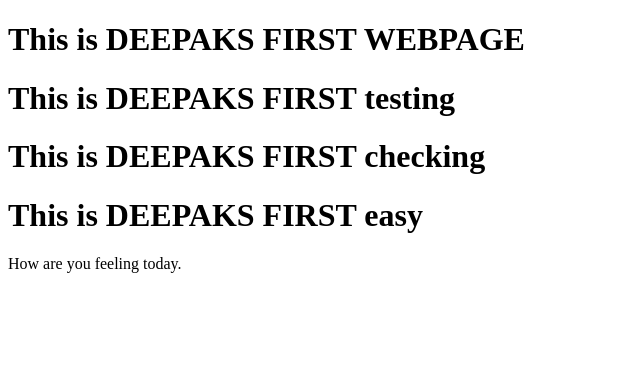
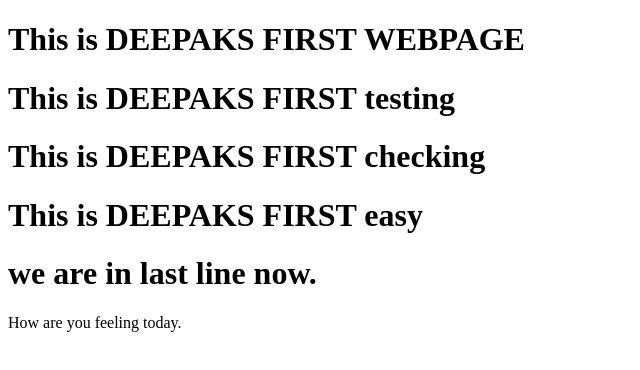
Before and after one commit to Deepakgowdakm/Website-test, a plain HTML site: page index.html in a window 1280 px wide. Shown: the whole page, without its empty margins (0-640 px from the left). Drawn offline with Linux system fonts and the light colour scheme.

Commit message:
Update index.html

```diff
--- a/index.html
+++ b/index.html
@@ -9,7 +9,9 @@
   <h1>This is DEEPAKS FIRST testing </h1>
   <h1>This is DEEPAKS FIRST checking</h1>
   <h1>This is DEEPAKS FIRST easy</h1>
-<p> How are you feeling today.</p>
+
+   <h1> we are in last line now. </h1>
+    <p> How are you feeling today.</p>
 
 </body>
 </html>
```
